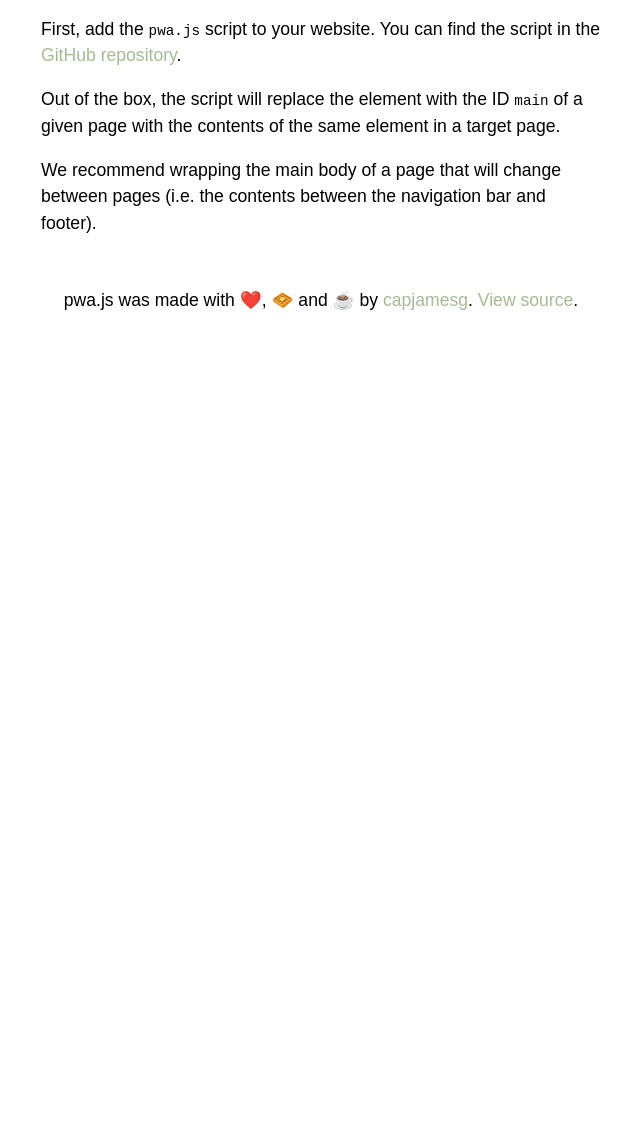
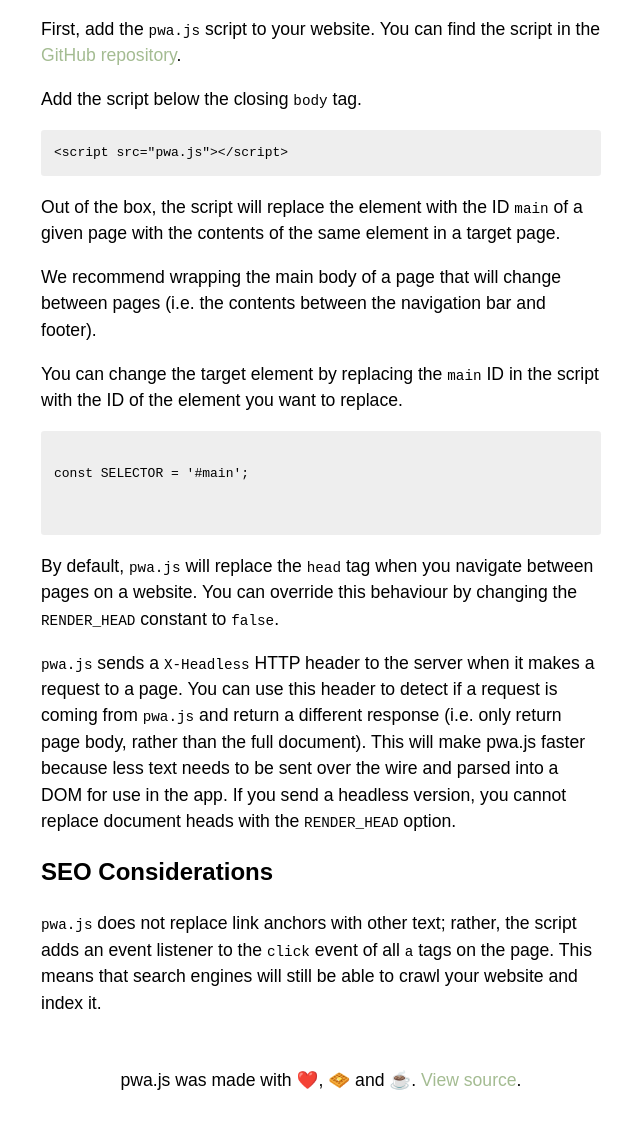
Before and after one commit to capjamesg/pwa.js, a plain HTML site: page index.html in a window 1280 px wide. Shown: the part 1000-2127 px from the top of the page, without its empty margins (319-959 px from the left). Before the commit the page ends 1347 px from the top, so only its background shows below. Drawn offline with Linux system fonts and the light colour scheme.

Commit message:
add more docs to index.html

```diff
--- a/index.html
+++ b/index.html
@@ -34,12 +34,32 @@
 
             <p>First, add the <code>pwa.js</code> script to your website. You can find the script in the <a href="https://github.com/capjamesg/pwa.js">GitHub repository</a>.</p>
 
+            <p>Add the script below the closing <code>body</code> tag.</p>
+
+            <pre><code>&lt;script src="pwa.js"&gt;&lt;/script&gt;</code></pre>
+
             <p>Out of the box, the script will replace the element with the ID <code>main</code> of a given page with the contents of the same element in a target page.</p>
 
             <p>We recommend wrapping the main body of a page that will change between pages (i.e. the contents between the navigation bar and footer).</p>
 
+            <p>You can change the target element by replacing the <code>main</code> ID in the script with the ID of the element you want to replace.</p>
+
+            <pre>
+                <code>
+const SELECTOR = '#main';
+                </code>
+            </pre>
+
+            <p>By default, <code>pwa.js</code> will replace the <code>head</code> tag when you navigate between pages on a website. You can override this behaviour by changing the <code>RENDER_HEAD</code> constant to <code>false</code>.</p>
+
+            <p><code>pwa.js</code> sends a <code>X-Headless</code> HTTP header to the server when it makes a request to a page. You can use this header to detect if a request is coming from <code>pwa.js</code> and return a different response (i.e. only return page body, rather than the full document). This will make pwa.js faster because less text needs to be sent over the wire and parsed into a DOM for use in the app. If you send a headless version, you cannot replace document heads with the <code>RENDER_HEAD</code> option.</p>
+
+            <h2>SEO Considerations</h2>
+
+            <p><code>pwa.js</code> does not replace link anchors with other text; rather, the script adds an event listener to the <code>click</code> event of all <code>a</code> tags on the page. This means that search engines will still be able to crawl your website and index it.</p>
+
             <footer>
-                <p>pwa.js was made with ❤️, 🧇 and ☕️ by <a href="https://jamesg.blog">capjamesg</a>. <a href="https://github.com/capjamesg/pwa.js">View source</a>.</p>
+                <p>pwa.js was made with ❤️, 🧇 and ☕️. <a href="https://github.com/capjamesg/pwa.js">View source</a>.</p>
             </footer>
         </main>
     </body>
```
